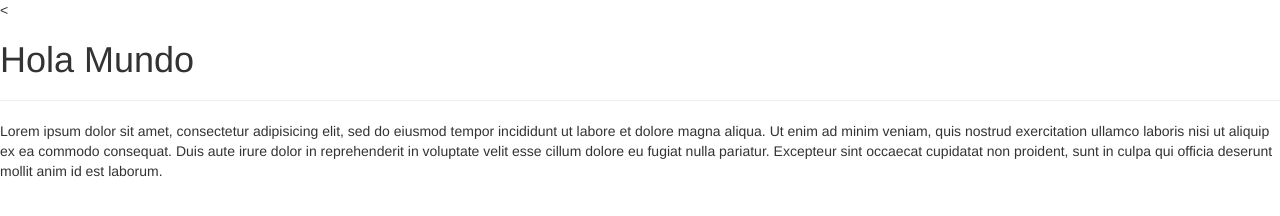
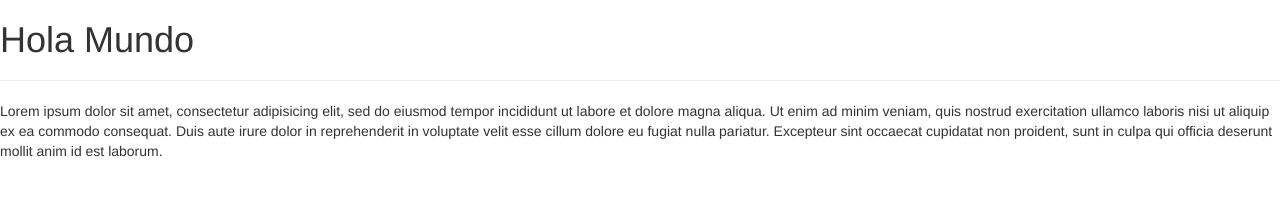
Before and after one commit to jgarcia-organization-zz/avengers, a plain HTML site: page docs/index.html in a window 1280 px wide. Drawn offline with nearby package versions, Linux system fonts and the light colour scheme.

Commit message:
Update index.html

```diff
--- a/docs/index.html
+++ b/docs/index.html
@@ -8,7 +8,7 @@
     <script src="https://maxcdn.bootstrapcdn.com/bootstrap/3.3.7/js/bootstrap.min.js" integrity="sha384-Tc5IQib027qvyjSMfHjOMaLkfuWVxZxUPnCJA7l2mCWNIpG9mGCD8wGNIcPD7Txa" crossorigin="anonymous"></script>
   </head>
   <body>
-    <<h1>Hola Mundo</h1>
+    <h1>Hola Mundo</h1>
     <hr>
     <p>Lorem ipsum dolor sit amet, consectetur adipisicing elit, sed do eiusmod tempor incididunt ut labore et dolore magna aliqua.
       Ut enim ad minim veniam, quis nostrud exercitation ullamco laboris nisi ut aliquip ex ea commodo consequat. Duis aute irure dolor in reprehenderit
```
